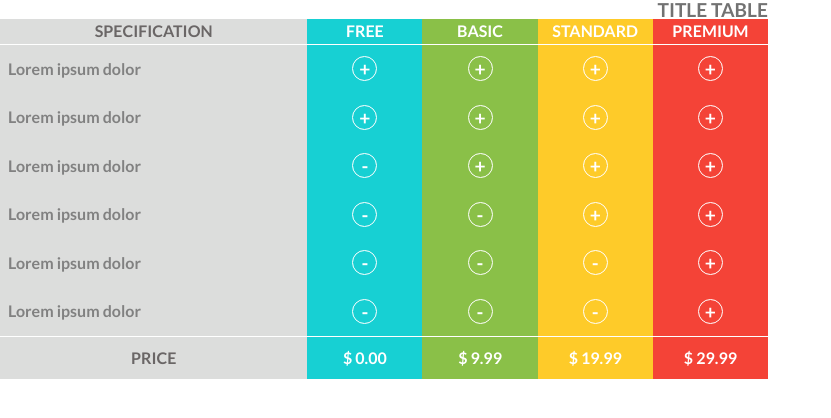
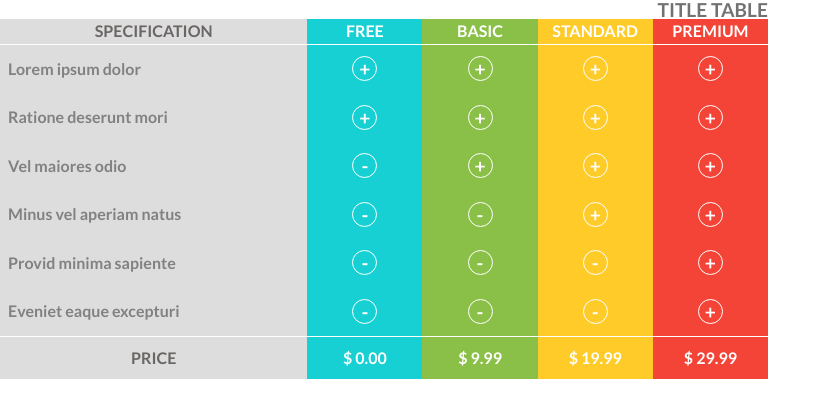
Before and after one commit to lisovskyy-del/table-task, a plain HTML site: page tables-task/index.html in a window 1280 px wide. Shown: the whole page, without its empty margins (0-831 px from the left). Drawn offline with nearby package versions, Linux system fonts and the light colour scheme.

Commit message:
Update index.html

```diff
--- a/tables-task/index.html
+++ b/tables-task/index.html
@@ -43,7 +43,7 @@ https://cdn.jsdelivr.net/npm/reset-css@5.0.2/reset.min.css
         </tr>
 
         <tr>
-          <td>Lorem ipsum dolor</td>
+          <td>Ratione deserunt mori</td>
           <td><span>+</span></td>
           <td><span>+</span></td>
           <td><span>+</span></td>
@@ -51,7 +51,7 @@ https://cdn.jsdelivr.net/npm/reset-css@5.0.2/reset.min.css
         </tr>
 
         <tr>
-          <td>Lorem ipsum dolor</td>
+          <td>Vel maiores odio</td>
           <td><span>-</span></td>
           <td><span>+</span></td>
           <td><span>+</span></td>
@@ -59,7 +59,7 @@ https://cdn.jsdelivr.net/npm/reset-css@5.0.2/reset.min.css
         </tr>
 
         <tr>
-          <td>Lorem ipsum dolor</td>
+          <td>Minus vel aperiam natus</td>
           <td><span>-</span></td>
           <td><span>-</span></td>
           <td><span>+</span></td>
@@ -67,7 +67,7 @@ https://cdn.jsdelivr.net/npm/reset-css@5.0.2/reset.min.css
         </tr>
 
         <tr>
-          <td>Lorem ipsum dolor</td>
+          <td>Provid minima sapiente</td>
           <td><span>-</span></td>
           <td><span>-</span></td>
           <td><span>-</span></td>
@@ -75,7 +75,7 @@ https://cdn.jsdelivr.net/npm/reset-css@5.0.2/reset.min.css
         </tr>
 
         <tr>
-          <td>Lorem ipsum dolor</td>
+          <td>Eveniet eaque excepturi</td>
           <td><span>-</span></td>
           <td><span>-</span></td>
           <td><span>-</span></td>
```
